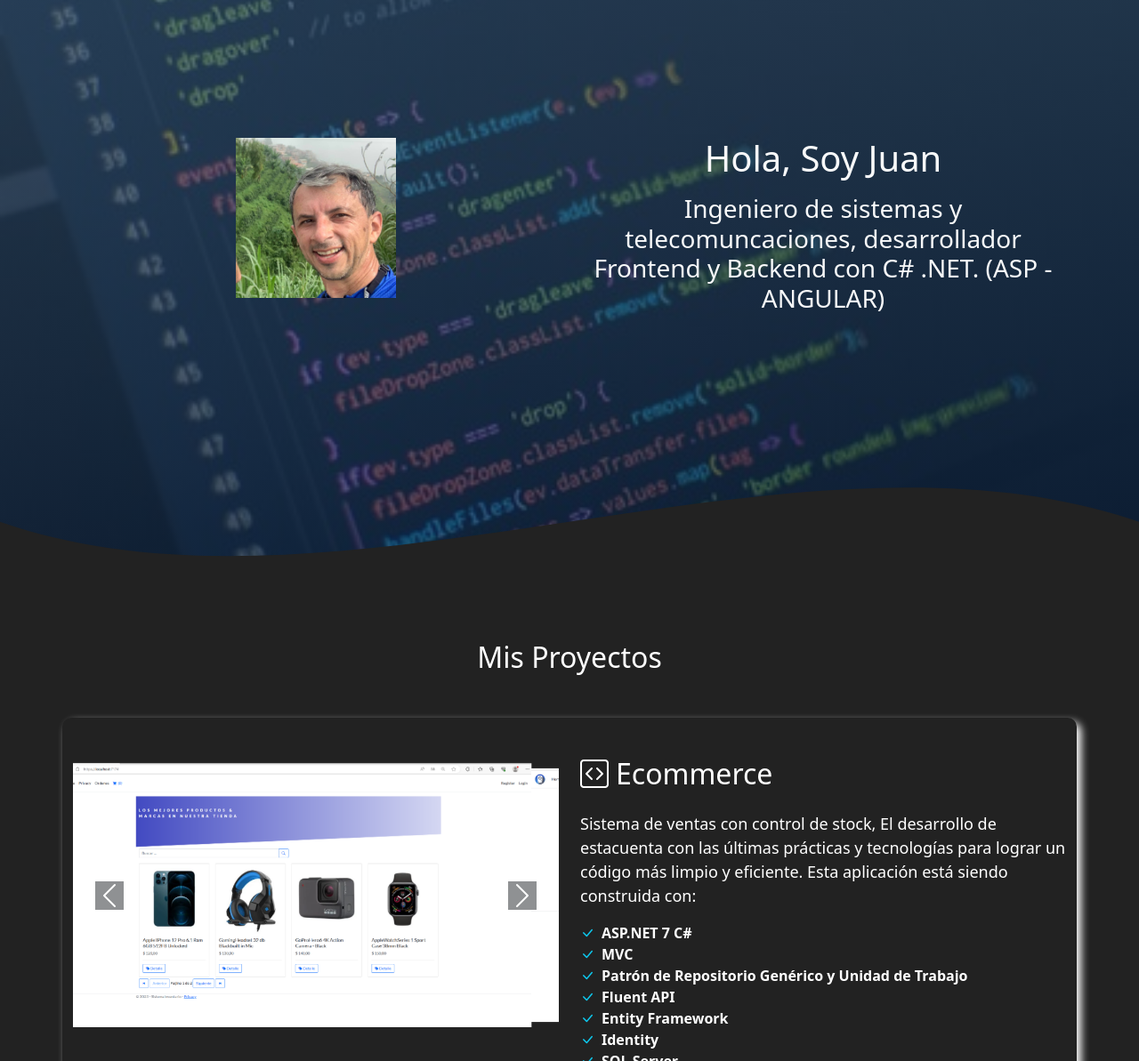
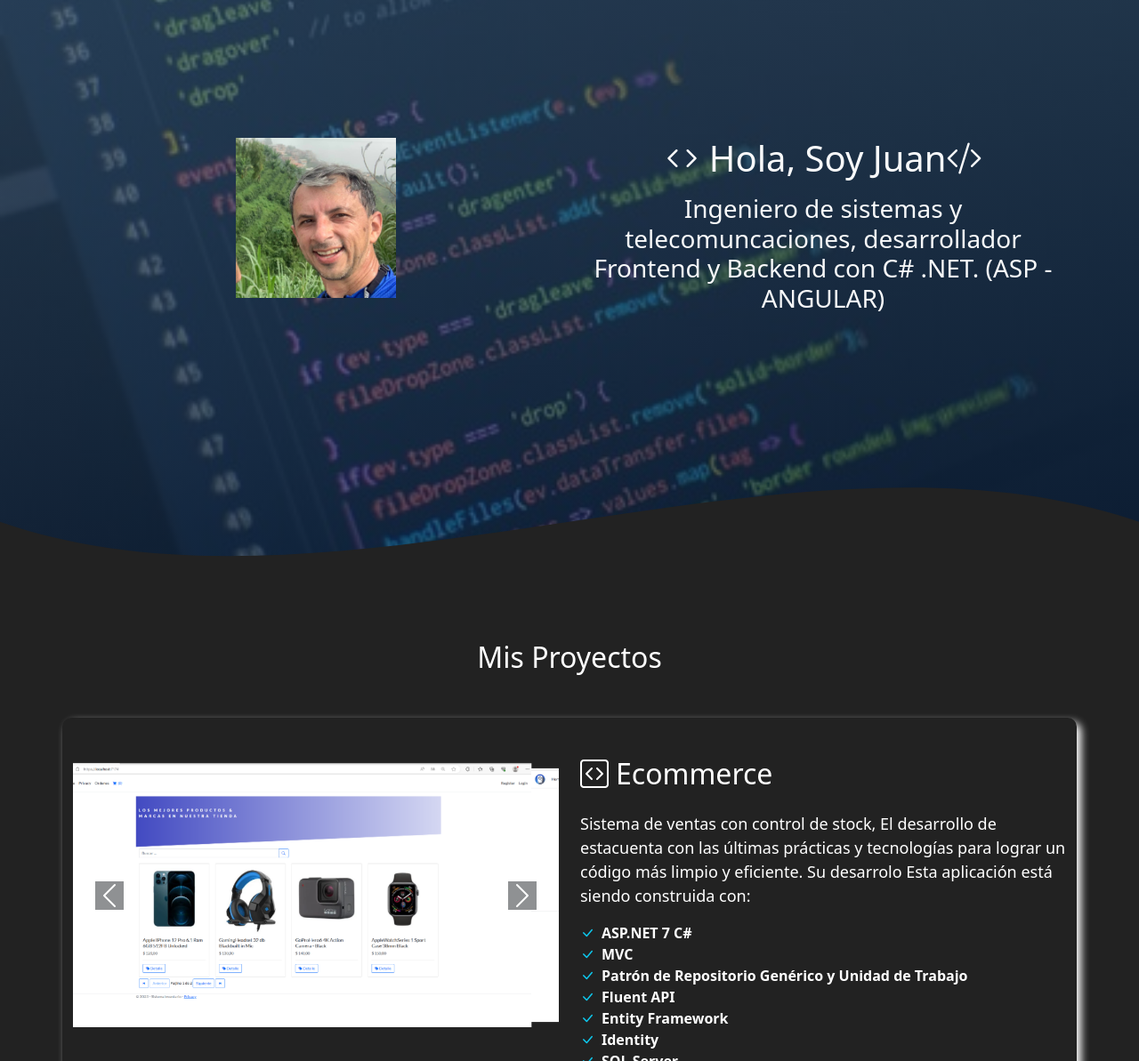
Before and after one commit to jcalderongomez/jcalderongomez.github.io, a plain HTML site: page index.html in a window 1280 px wide. Shown: the part 62-1255 px from the top of the page at 89% size. Drawn offline with nearby package versions, Linux system fonts and the light colour scheme; a web font is replaced by a local one.

Commit message:
first commit

```diff
--- a/index.html
+++ b/index.html
@@ -48,7 +48,7 @@
               </div>
               <div class="col-sm-6 align-self-center">
                 <div class="container text-light">
-                  <h1> Hola, Soy Juan </h1>
+                  <h1><i class="bi bi-code"></i> Hola, Soy Juan<i class="bi bi-code-slash"></i></h1>
                   <h3 class="mt-3">Ingeniero de sistemas y telecomuncaciones, desarrollador Frontend y Backend con C# .NET. (ASP - ANGULAR)</h3>
                 </div>
               </div>
@@ -110,7 +110,7 @@
               <section>
                 <h2 class="mt-1 mb-4"><i class="bi bi-code-square me-2"></i>Ecommerce</h2>
                 <p>Sistema de ventas con control de stock, El desarrollo de estacuenta con las últimas prácticas y tecnologías para lograr un código más limpio y eficiente.
-                    Esta aplicación está siendo construida con:</p>
+                    Su desarrolo Esta aplicación está siendo construida con:</p>
                 <ul class="list-unstyled">
                   <li><i class="bi bi-check-lg text-info me-2"></i>ASP.NET 7 C#</li>
                   <li><i class="bi bi-check-lg text-info me-2"></i>MVC</li>
```
